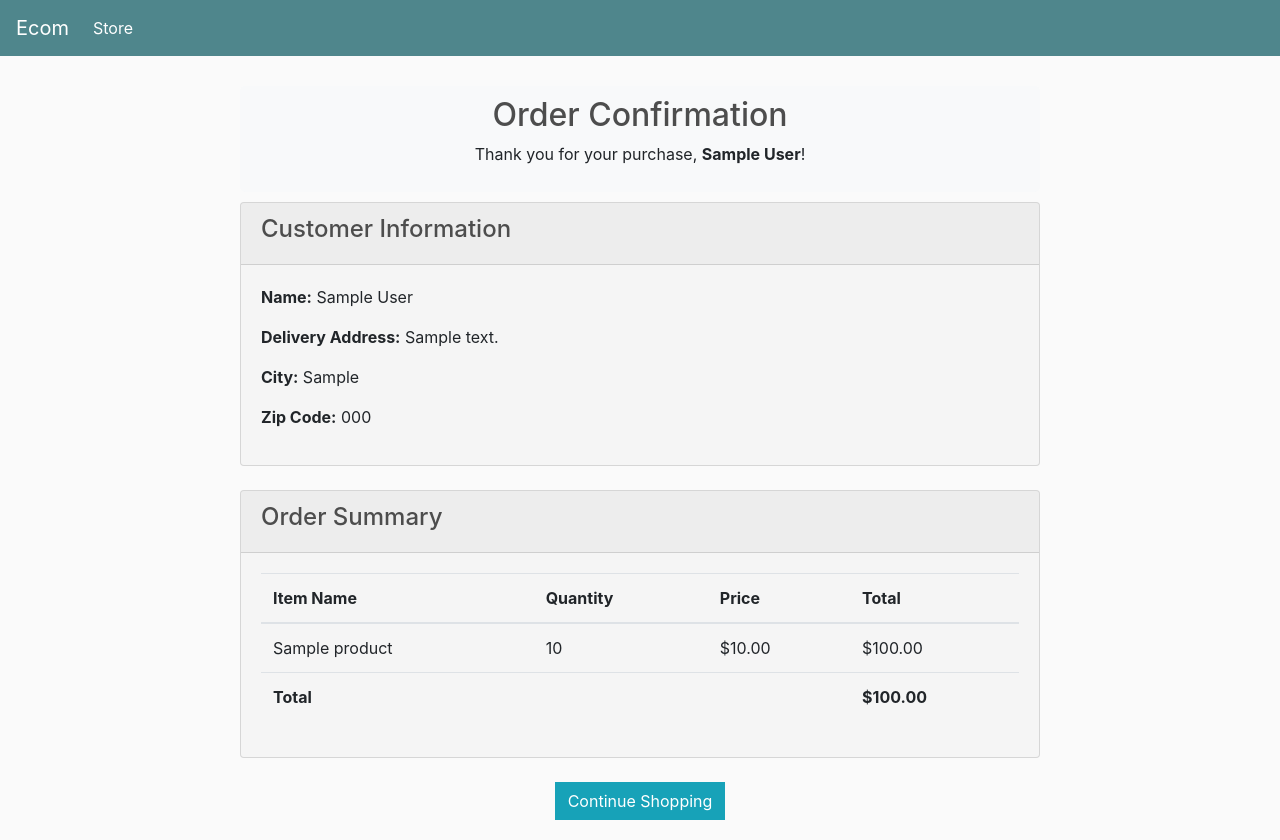
After one commit to quevedof/Django_Ecommerce, a Django app: page /order_confirmation/1/ in a window 1280 px wide. The commit adds this page. Run offline with Django 4.2, Linux system fonts and the light colour scheme; tables that the repository leaves empty hold one stand-in row (values such as "Sample post"); some libraries are stand-ins or nearby versions.

Commit message:
order confirmation page

```diff
--- a/static/css/main.css
+++ b/static/css/main.css
@@ -128,3 +128,16 @@ h1,h2,h3,h4,h5,h6{
 	color: #fff;
 	margin-right: 20px;
 }
+
+.order-container {
+	max-width: 800px;
+	margin: auto;
+	margin-bottom: 20px;
+	padding-top: 30px;
+}
+.order-header {
+	background-color: #f8f9fa;
+	padding: 10px;
+	margin-bottom: 10px;
+	border-radius: 5px;
+}
--- a/store/templates/store/cart.html
+++ b/store/templates/store/cart.html
@@ -10,7 +10,7 @@
                     <table class="table">
                          <tr>
                               <th><h5>Items: <strong>{{ order.get_cart_items }}</strong></h5></th>
-                              <th><h5>Total: <strong>£{{ order.get_cart_total|floatformat:2 }}</strong></h5></th>
+                              <th><h5>Total: <strong>${{ order.get_cart_total|floatformat:2 }}</strong></h5></th>
                               <th>
                                    <a  style="float:right; margin:5px;" class="btn btn-success" href="{% url 'checkout' %}">Checkout</a>
                               </th>
@@ -32,7 +32,7 @@
                     <div class="cart-row">
                          <div style="flex:2"><img class="row-image" src="{{ item.product.imageURL }}"></div>
                          <div style="flex:2"><p>{{ item.product.name }}</p></div>
-                         <div style="flex:1"><p>£{{ item.product.price|floatformat:2 }}</p></div>
+                         <div style="flex:1"><p>${{ item.product.price|floatformat:2 }}</p></div>
                          <div style="flex:1">
                               <p class="quantity">{{ item.quantity }}</p>
                               <div class="quantity">
@@ -41,7 +41,7 @@
                                    <img data-product={{item.product.id}} data-action="remove" class="chg-quantity update-cart" src="{% static  'images/arrow-down.png' %}">
                               </div>
                          </div>
-                         <div style="flex:1"><p>£{{ item.get_total }}</p></div>
+                         <div style="flex:1"><p>${{ item.get_total }}</p></div>
                     </div>
                     {% endfor %}
                </div>
--- /dev/null
+++ b/store/templates/store/order_confirmation.html
@@ -0,0 +1,99 @@
+<!DOCTYPE html>
+{% load static %}
+<html lang="en">
+<head>
+    <meta charset="UTF-8">
+    <meta name="viewport" content="width=device-width, initial-scale=1.0">
+    <title>Order Confirmation</title>
+	<link rel="stylesheet" href="https://stackpath.bootstrapcdn.com/bootstrap/4.4.1/css/bootstrap.min.css" integrity="sha384-Vkoo8x4CGsO3+Hhxv8T/Q5PaXtkKtu6ug5TOeNV6gBiFeWPGFN9MuhOf23Q9Ifjh" crossorigin="anonymous">
+    <link rel="stylesheet" type="text/css" href="{% static 'css/main.css' %}">
+</head>
+<body>
+
+    <nav class="navbar navbar-expand-lg navbar-dark bg-dark">
+        <a class="navbar-brand" href="{% url 'store' %}">Ecom</a>
+        <button class="navbar-toggler" type="button" data-toggle="collapse" data-target="#navbarSupportedContent" aria-controls="navbarSupportedContent" aria-expanded="false" aria-label="Toggle navigation">
+          <span class="navbar-toggler-icon"></span>
+        </button>
+
+        <div class="collapse navbar-collapse" id="navbarSupportedContent">
+          <ul class="navbar-nav mr-auto">
+            <li class="nav-item active">
+              <a class="nav-link" href="{% url 'store' %}"> Store <span class="sr-only">(current)</span></a>
+            </li>
+          </ul>
+        </div>
+    </nav>
+
+    <div class="container">
+        <div class="order-container">
+            <div class="order-header text-center">
+                <h2>Order Confirmation</h2>
+                <p>Thank you for your purchase, <strong> {{order.customer.name}}</strong>!</p>
+            </div>
+            <div class="card">
+                <div class="card-header">
+                    <h4>Customer Information</h4>
+                </div>
+                {% if shipping_address %}
+                    <div class="card-body">
+                        <p><strong>Name:</strong> {{order.customer.name}} </p>
+                        <p><strong>Delivery Address:</strong> {{shipping_address.address}} </p>
+                        <p><strong>City:</strong> {{shipping_address.city}} </p>
+                        <p><strong>Zip Code:</strong> {{shipping_address.zipcode}} </p>
+                    </div>
+                <!-- orders can have only digital products, delivery address not needed -->
+                {% else %}
+                <div class="card-body">
+                    <p><strong>Name:</strong> {{order.customer.name}} </p>
+                    <p><strong>Delivery Address:</strong> N/A </p>
+                    <p><strong>City:</strong> N/A </p>
+                    <p><strong>Zip Code:</strong> N/A </p>
+                </div>
+                {% endif %}
+
+            </div>
+            <div class="card mt-4">
+                <div class="card-header">
+                    <h4>Order Summary</h4>
+                </div>
+                <div class="card-body">
+                    <table class="table">
+                        <thead>
+                            <tr>
+                                <th>Item Name</th>
+                                <th>Quantity</th>
+                                <th>Price</th>
+                                <th>Total</th>
+                            </tr>
+                        </thead>
+                        <tbody>
+                            {% for item in order_items %}
+                                <tr>
+                                    <td> {{item.product.name}} </td>
+                                    <td> {{item.quantity}} </td>
+                                    <td> ${{item.product.price|floatformat:2}} </td>
+                                    <td> ${{item.get_total}} </td>
+                                </tr>
+                            {% endfor %}
+                            <tr>
+                                <th colspan="3" class="text-end">Total</th>
+                                <th> ${{order.get_cart_total}} </th>
+                            </tr>
+                        </tbody>
+                    </table>
+                </div>
+            </div>
+            <div class="text-center mt-4">
+                <a href="{% url 'store' %}"class="btn btn-info">Continue Shopping</a>
+            </div>
+        </div>
+    </div>
+
+    <script src="https://code.jquery.com/jquery-3.4.1.slim.min.js" integrity="sha384-J6qa4849blE2+poT4WnyKhv5vZF5SrPo0iEjwBvKU7imGFAV0wwj1yYfoRSJoZ+n" crossorigin="anonymous"></script>
+
+	<script src="https://cdn.jsdelivr.net/npm/popper.js@1.16.0/dist/umd/popper.min.js" integrity="sha384-Q6E9RHvbIyZFJoft+2mJbHaEWldlvI9IOYy5n3zV9zzTtmI3UksdQRVvoxMfooAo" crossorigin="anonymous"></script>
+
+	<script src="https://stackpath.bootstrapcdn.com/bootstrap/4.4.1/js/bootstrap.min.js" integrity="sha384-wfSDF2E50Y2D1uUdj0O3uMBJnjuUD4Ih7YwaYd1iqfktj0Uod8GCExl3Og8ifwB6" crossorigin="anonymous"></script>
+</body>
+</html>
--- a/store/templates/store/store.html
+++ b/store/templates/store/store.html
@@ -12,7 +12,7 @@
 
                     <button data-product={{product.id}} data-action="add" class="btn btn-outline-secondary add-btn update-cart">Add to Cart</button>
                     <a class="btn btn-outline-success" href="#">View</a>
-                    <h4 style="display: inline-block; float: right"><strong>£{{product.price|floatformat:2}}</strong></h4>
+                    <h4 style="display: inline-block; float: right"><strong>${{product.price|floatformat:2}}</strong></h4>
                </div>
           </div>
 
--- a/store/urls.py
+++ b/store/urls.py
@@ -10,4 +10,5 @@ urlpatterns = [
     path('login/', views.loginPage, name="login"),
     path('signup/', views.signup, name="signup"),
     path('logout/', views.logoutUser, name="logout"),
+    path('order_confirmation/<str:order_id>/', views.order_confirmation, name="order_confirmation"),
 ]
--- a/store/views.py
+++ b/store/views.py
@@ -51,7 +51,7 @@ def signup(request):
             if form.is_valid():
                 new_user = form.save()
 
-                Customer.objects.create(user=new_user, name=new_user.first_name, email=new_user.email)
+                Customer.objects.create(user=new_user, name=f"{new_user.first_name} {new_user.last_name}", email=new_user.email)
                 # send a confirmation message to the template
                 messages.success(request, 'Account successfully created, please login.')
                 return redirect('login')
@@ -156,4 +156,21 @@ def processOrder(request):
             zipcode = data['shipping']['zipcode'],
         )
 
-    return JsonResponse('Payment complete', safe=False)
+    return JsonResponse(order.id, safe=False)
+
+# order confirmation view that takes the order_id as a param
+def order_confirmation(request, order_id):
+
+    order = Order.objects.get(id=order_id)
+
+    #shipping address
+    shipping_address = ShippingAddress.objects.get(customer=order.customer, order=order)
+    # order items
+    order_items = OrderItem.objects.filter(order=order)
+
+    context = {
+        "order": order,
+        "shipping_address": shipping_address,
+        "order_items": order_items
+    }
+    return render(request,'store/order_confirmation.html/', context)
```
Also changed, not shown: store/templates/store/checkout.html (+25 -21 lines).
